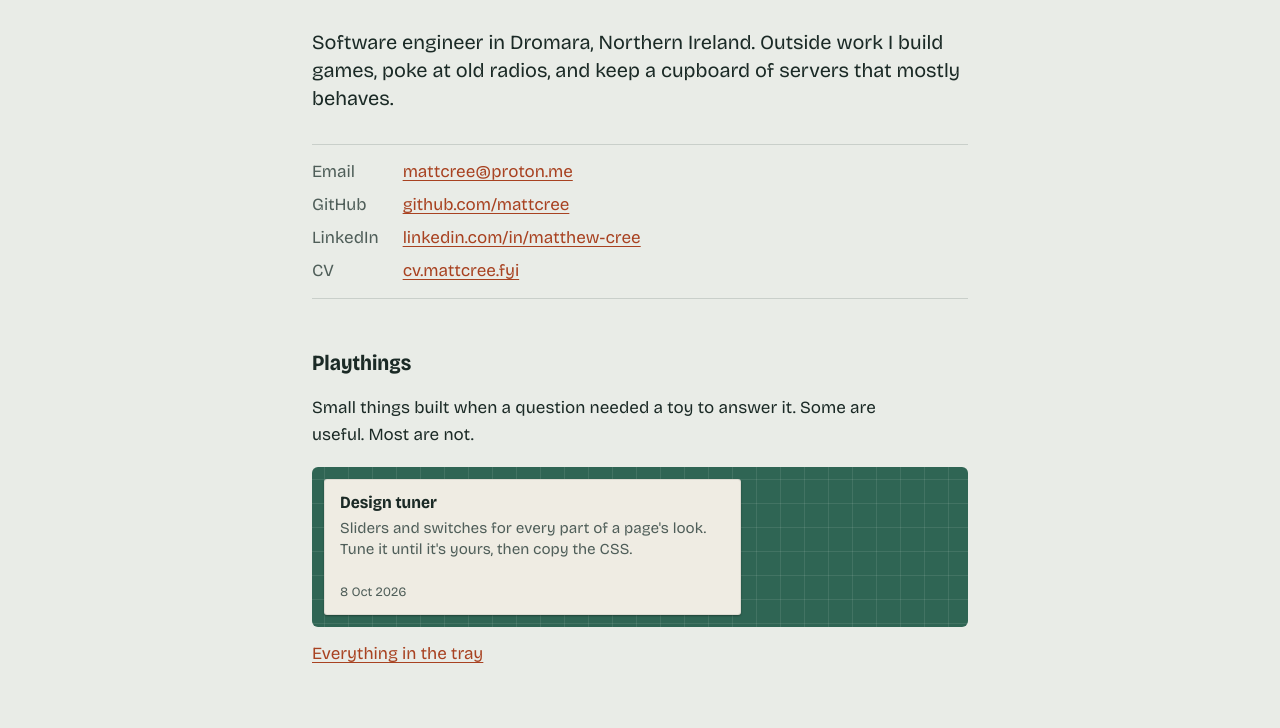
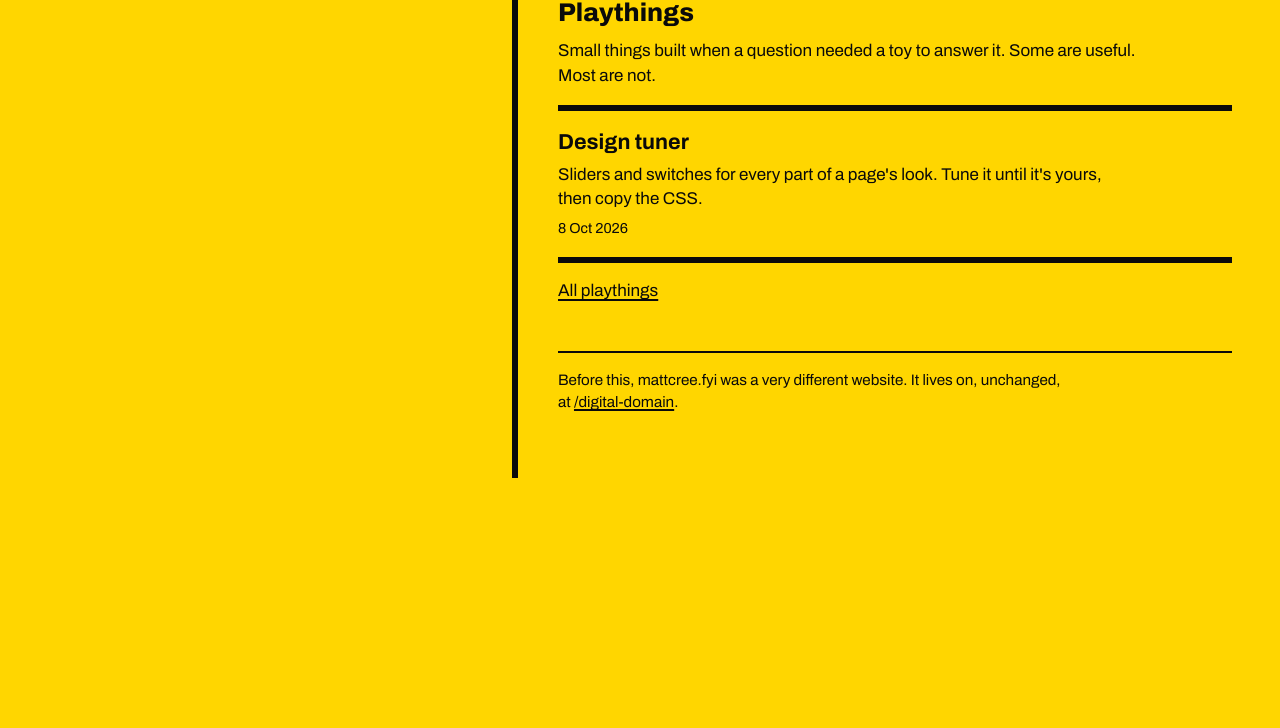
Before and after one commit to mattcree/mattcree.fyi, a website: page public/index.html in a window 1280 px wide. Shown: the part 332-1060 px from the top of the page. After the commit the page ends 810 px from the top, so only its background shows below. Drawn offline with nearby package versions, Linux system fonts and the light colour scheme.

Commit message:
Main site: De Stijl / TDR restyle
Yellow field, one pink plane for contacts, black type and rules,
Archivo throughout, off-centre vertical rule. Playthings become a
list. 404 and favicon follow.

Co-Authored-By: Claude Fable 5.1 <noreply@anthropic.com>

```diff
--- a/public/index.html
+++ b/public/index.html
@@ -4,42 +4,46 @@
   <meta charset="utf-8">
   <meta name="viewport" content="width=device-width, initial-scale=1">
   <title>Matthew Cree</title>
-  <meta name="description" content="Software engineer in Dromara, Northern Ireland. Contact details and a tray of playthings.">
+  <meta name="description" content="Software engineer in Dromara, Northern Ireland. Contact details and playthings.">
   <link rel="icon" href="/favicon.svg" type="image/svg+xml">
   <link rel="preconnect" href="https://fonts.googleapis.com">
   <link rel="preconnect" href="https://fonts.gstatic.com" crossorigin>
-  <link href="https://fonts.googleapis.com/css2?family=Bricolage+Grotesque:opsz,wdth,wght@12..96,75..100,300..800&display=swap" rel="stylesheet">
+  <link href="https://fonts.googleapis.com/css2?family=Archivo:wdth,wght@62..125,400..900&display=swap" rel="stylesheet">
   <link rel="stylesheet" href="/style.css">
 </head>
 <body>
-  <main>
-    <h1 class="name"><span class="tape">Matthew</span><span class="tape">Cree</span></h1>
-
+  <main class="sheet">
+    <div class="left">
+      <h1 class="name"><span>Matthew</span><span>Cree</span></h1>
       <p class="lede">Software engineer in Dromara, Northern Ireland. Outside work I build games, poke at old radios, and keep a cupboard of servers that mostly behaves.</p>
-
-    <dl class="contact">
+    </div>
+    <div class="right">
+      <div class="plane">
+        <dl>
           <dt>Email</dt><dd><a href="mailto:mattcree@proton.me">mattcree@proton.me</a></dd>
           <dt>GitHub</dt><dd><a href="https://github.com/mattcree">github.com/mattcree</a></dd>
           <dt>LinkedIn</dt><dd><a href="https://uk.linkedin.com/in/matthew-cree">linkedin.com/in/matthew-cree</a></dd>
           <dt>CV</dt><dd><a href="https://cv.mattcree.fyi">cv.mattcree.fyi</a></dd>
         </dl>
+      </div>
 
       <h2>Playthings</h2>
       <p>Small things built when a question needed a toy to answer it. Some are useful. Most are not.</p>
       <!-- playthings:start -->
-    <div class="tray">
-      <a class="cell wide" href="/playthings/tuner">
-        <strong>Design tuner</strong>
+    <ul class="things">
+      <li>
+        <a href="/playthings/tuner">Design tuner</a>
         <span>Sliders and switches for every part of a page's look. Tune it until it's yours, then copy the CSS.</span>
         <time datetime="2026-10-08">8 Oct 2026</time>
-      </a>
-    </div>
+      </li>
+    </ul>
       <!-- playthings:end -->
-    <p class="after-tray"><a href="/playthings">Everything in the tray</a></p>
+      <p style="margin-top:1rem"><a href="/playthings">All playthings</a></p>
 
       <footer>
-      <p>Before this, mattcree.fyi was a very different website. It lives on, unchanged, at <a href="/digital-domain">/digital-domain</a>. Best viewed in Netscape Navigator 4.0.</p>
+        <p>Before this, mattcree.fyi was a very different website. It lives on, unchanged, at <a href="/digital-domain">/digital-domain</a>.</p>
       </footer>
+    </div>
   </main>
 </body>
 </html>
--- a/public/style.css
+++ b/public/style.css
@@ -1,192 +1,118 @@
 /* mattcree.fyi
-   One sheet for the home page and the playthings index.
-   Individual playthings bring their own styles. */
+   Four colours, one typeface, two rule weights. Nothing that carries no information. */
 
 :root {
-  --paper: #e9ece7;
-  --ink: #1b2a26;
-  --ink-soft: #4f5e59;
-  --rule: #c9cfca;
-  --mat: #2f6554;
-  --mat-line: rgba(255, 255, 255, 0.09);
-  --card: #efece3;
-  --tape: #121212;
-  --tape-text: #ffffff;
-  --link: #a84221;
-  --focus: #f2c94c;
-}
-
-@media (prefers-color-scheme: dark) {
-  :root:not([data-theme="light"]) {
-    --paper: #1f2624;
-    --ink: #e6e9e4;
-    --ink-soft: #9fada7;
-    --rule: #3a4541;
-    --mat: #244d41;
-    --card: #2b3431;
-    --tape: #0a0a0a;
-    --link: #f0a27e;
-  }
+  --yellow: #ffd600;
+  --pink: #ff2d95;
+  --black: #0a0a0a;
+  --white: #ffffff;
+  --thick: 6px solid var(--black);
+  --thin: 2px solid var(--black);
+  color-scheme: light only;
 }
 
 * { box-sizing: border-box; }
 
-html { background: var(--paper); }
+html { background: var(--yellow); }
 
 body {
   margin: 0;
-  background: var(--paper);
-  color: var(--ink);
-  font-family: "Bricolage Grotesque", "Helvetica Neue", Arial, sans-serif;
-  font-variation-settings: "opsz" 14, "wdth" 100;
+  background: var(--yellow);
+  color: var(--black);
+  font-family: "Archivo", "Helvetica Neue", Arial, sans-serif;
+  font-variation-settings: "wdth" 100;
   font-size: 1.0625rem;
-  line-height: 1.55;
+  line-height: 1.45;
   -webkit-font-smoothing: antialiased;
 }
 
-main {
-  max-width: 44rem;
-  margin: 0 auto;
-  padding: 3rem 1rem 5rem;
+a { color: var(--black); text-decoration: underline; text-decoration-thickness: 2px; text-underline-offset: 0.15em; }
+a:hover { text-decoration-color: var(--pink); }
+a:focus-visible { outline: 3px solid var(--black); outline-offset: 3px; }
+
+p { margin: 0 0 1em; max-width: 34em; }
+
+/* The split. Left column narrow, right column wide, one vertical rule between. */
+.sheet {
+  display: grid;
+  grid-template-columns: minmax(0, 2fr) minmax(0, 3fr);
+  min-height: 100vh;
+}
+.left { padding: 2rem 1.5rem 3rem; container-type: inline-size; }
+.right { padding: 2rem 1.5rem 3rem; border-left: var(--thick); }
+
+.name {
+  margin: 0 0 1.5rem;
+  font-size: clamp(2.6rem, 15.5cqw, 8rem);
+  font-weight: 800;
+  font-variation-settings: "wdth" 112;
+  line-height: 0.86;
+  letter-spacing: -0.03em;
+  text-transform: uppercase;
+}
+.name span { display: block; }
+
+.lede { font-size: 1.25rem; line-height: 1.35; margin-bottom: 2rem; }
+
+/* The one pink plane. */
+.plane {
+  background: var(--pink);
+  color: var(--black);
+  padding: 1.25rem 1.5rem 1.35rem;
+  max-width: 26rem;
+  margin: 3.5rem 0 3rem 12%;
+}
+.plane dl { display: grid; grid-template-columns: max-content 1fr; column-gap: 1.25rem; row-gap: 0.35rem; margin: 0; }
+.plane dt { font-weight: 500; }
+.plane dd { margin: 0; overflow-wrap: anywhere; }
+.plane a { text-decoration-color: var(--black); }
+.plane a:hover { text-decoration-color: var(--white); }
+
+h2 {
+  font-size: 1.6rem;
+  font-weight: 800;
+  line-height: 1.1;
+  margin: 0 0 0.75rem;
+  padding-top: 1rem;
+  border-top: var(--thick);
 }
 
-@media (min-width: 40rem) {
-  main { padding: 4.5rem 1.5rem 6rem; }
+h1.page {
+  font-size: clamp(2.6rem, 7vw, 5.5rem);
+  font-weight: 800;
+  font-variation-settings: "wdth" 112;
+  line-height: 0.9;
+  letter-spacing: -0.03em;
+  text-transform: uppercase;
+  margin: 0 0 1.5rem;
 }
 
-a { color: var(--link); text-decoration-thickness: 1px; text-underline-offset: 0.15em; }
-a:focus-visible, .cell:focus-visible, .tape:focus-visible {
-  outline: 3px solid var(--focus);
-  outline-offset: 3px;
+/* Playthings: a list, not tiles. */
+.things { list-style: none; margin: 0; padding: 0; border-top: var(--thick); }
+.things li { padding: 1rem 0 1.1rem; border-bottom: var(--thin); }
+.things li:last-child { border-bottom: var(--thick); }
+.things a { font-size: 1.35rem; font-weight: 700; text-decoration: none; }
+.things a:hover { text-decoration: underline; text-decoration-color: var(--pink); }
+.things span { display: block; max-width: 34em; margin-top: 0.25rem; }
+.things time { display: block; margin-top: 0.4rem; font-size: 0.9rem; font-variant-numeric: tabular-nums; }
+.things.empty { border-bottom: var(--thick); padding: 1rem 0; }
+
+.site { display: inline-block; font-weight: 700; text-decoration: none; margin-bottom: 2.5rem; }
+.site:hover { text-decoration: underline; text-decoration-color: var(--pink); }
+
+footer { margin-top: 3rem; padding-top: 1rem; border-top: var(--thin); font-size: 0.95rem; }
+footer p { margin: 0; }
+
+@media (min-width: 52rem) {
+  .left { padding: 3rem 2.5rem 4rem 3rem; }
+  .right { padding: 3rem 3rem 4rem 2.5rem; }
 }
 
-p { max-width: 36em; margin: 0 0 1.1em; }
-
-/* Label tape. One big one for the name; a small one as the home link. */
-.tape {
-  display: inline-block;
-  background: var(--tape);
-  color: var(--tape-text);
-  text-decoration: none;
-  text-transform: uppercase;
-  font-weight: 800;
-  font-variation-settings: "opsz" 96, "wdth" 92;
-  letter-spacing: 0.05em;
-  line-height: 1;
-  padding: 0.22em 0.42em 0.16em;
-  box-shadow: 0 2px 0 rgba(0, 0, 0, 0.35);
-  text-shadow: 0 1px 0 rgba(255, 255, 255, 0.28), 0 -1px 0 rgba(0, 0, 0, 0.7);
-  white-space: nowrap;
+@media (max-width: 52rem) {
+  .sheet { grid-template-columns: 1fr; min-height: 0; }
+  .right { border-left: 0; border-top: var(--thick); }
+  .plane { margin: 1.5rem 0 2.5rem 0; }
 }
-
-.tape.small {
-  font-size: 0.8rem;
-  letter-spacing: 0.1em;
-  padding: 0.4em 0.7em 0.32em;
-}
-
-.name {
-  display: flex;
-  flex-wrap: wrap;
-  gap: 0.35rem 0.5rem;
-  margin: 0 0 2.2rem;
-  font-size: clamp(2.4rem, 11vw, 5.6rem);
-}
-
-.name .tape:first-child { transform: rotate(-1.4deg); }
-.name .tape:last-child  { transform: rotate(0.8deg); }
-
-nav { margin-bottom: 2.5rem; }
-
-h1 {
-  font-size: clamp(2rem, 7vw, 3.2rem);
-  font-weight: 700;
-  font-variation-settings: "opsz" 96, "wdth" 85;
-  line-height: 1;
-  margin: 0 0 1rem;
-}
-
-h2 {
-  font-size: 1.35rem;
-  font-weight: 700;
-  font-variation-settings: "opsz" 32, "wdth" 90;
-  margin: 3rem 0 0.9rem;
-}
-
-.lede {
-  font-size: 1.25rem;
-  line-height: 1.4;
-  font-variation-settings: "opsz" 24, "wdth" 100;
-  margin-bottom: 2rem;
-}
-
-/* Contact list */
-dl.contact {
-  display: grid;
-  grid-template-columns: max-content 1fr;
-  column-gap: 1.5rem;
-  row-gap: 0.4rem;
-  margin: 0 0 1rem;
-  border-top: 1px solid var(--rule);
-  border-bottom: 1px solid var(--rule);
-  padding: 0.9rem 0;
-}
-dl.contact dt { color: var(--ink-soft); margin: 0; }
-dl.contact dd { margin: 0; overflow-wrap: anywhere; }
-
-/* The tray: a cutting mat with things sitting on it. */
-.tray {
-  background-color: var(--mat);
-  background-image:
-    linear-gradient(var(--mat-line) 1px, transparent 1px),
-    linear-gradient(90deg, var(--mat-line) 1px, transparent 1px);
-  background-size: 1.5rem 1.5rem;
-  background-position: 0.75rem 0.75rem;
-  border-radius: 6px;
-  padding: 0.75rem;
-  display: grid;
-  grid-template-columns: repeat(auto-fill, minmax(12rem, 1fr));
-  gap: 0.75rem;
-}
-
-.tray.empty {
-  display: block;
-  color: #fff;
-  padding: 2.5rem 1.25rem;
-}
-.tray.empty p { margin: 0; opacity: 0.85; }
-
-.cell {
-  display: flex;
-  flex-direction: column;
-  gap: 0.3rem;
-  min-height: 8.5rem;
-  padding: 0.9rem 1rem 0.8rem;
-  background: var(--card);
-  color: var(--ink);
-  text-decoration: none;
-  border-radius: 3px;
-  box-shadow: inset 0 0 0 1px rgba(0, 0, 0, 0.08), 0 1px 2px rgba(0, 0, 0, 0.35);
-}
-.cell strong { font-weight: 700; font-variation-settings: "opsz" 24, "wdth" 92; line-height: 1.2; }
-.cell span { font-size: 0.95rem; color: var(--ink-soft); line-height: 1.4; }
-.cell time { margin-top: auto; padding-top: 0.6rem; font-size: 0.8rem; color: var(--ink-soft); }
-.cell:hover strong { text-decoration: underline; text-decoration-thickness: 2px; text-underline-offset: 0.12em; }
-
-@media (min-width: 30rem) {
-  .cell.wide { grid-column: span 2; }
-}
-
-.after-tray { margin-top: 0.9rem; }
-
-footer {
-  margin-top: 4rem;
-  padding-top: 1.2rem;
-  border-top: 1px solid var(--rule);
-  color: var(--ink-soft);
-  font-size: 0.95rem;
-}
-footer p { margin: 0; }
 
 @media (prefers-reduced-motion: reduce) {
   * { transition: none !important; animation: none !important; }
--- a/scripts/build.mjs
+++ b/scripts/build.mjs
@@ -41,15 +41,15 @@ const things = (await Promise.all(entries.map(readPlaything))).filter(Boolean).s
 
 const fmt = (iso) => new Date(iso + 'T00:00:00Z').toLocaleDateString('en-GB', { day: 'numeric', month: 'short', year: 'numeric', timeZone: 'UTC' });
 
-const tile = (t) => `      <a class="cell${t.wide ? ' wide' : ''}" href="/playthings/${esc(t.slug)}">
-        <strong>${esc(t.title)}</strong>
+const item = (t) => `      <li>
+        <a href="/playthings/${esc(t.slug)}">${esc(t.title)}</a>
         ${t.blurb ? `<span>${esc(t.blurb)}</span>` : ''}
         <time datetime="${esc(t.date)}">${fmt(t.date)}</time>
-      </a>`;
+      </li>`;
 
-const tray = (list) => list.length
-  ? `    <div class="tray">\n${list.map(tile).join('\n')}\n    </div>`
-  : `    <div class="tray empty"><p>Nothing in the tray yet.</p></div>`;
+const list = (l) => l.length
+  ? `    <ul class="things">\n${l.map(item).join('\n')}\n    </ul>`
+  : `    <p class="things empty">Nothing here yet.</p>`;
 
 const indexPage = `<!doctype html>
 <html lang="en">
@@ -61,15 +61,19 @@ const indexPage = `<!doctype html>
   <link rel="icon" href="/favicon.svg" type="image/svg+xml">
   <link rel="preconnect" href="https://fonts.googleapis.com">
   <link rel="preconnect" href="https://fonts.gstatic.com" crossorigin>
-  <link href="https://fonts.googleapis.com/css2?family=Bricolage+Grotesque:opsz,wdth,wght@12..96,75..100,300..800&display=swap" rel="stylesheet">
+  <link href="https://fonts.googleapis.com/css2?family=Archivo:wdth,wght@62..125,400..900&display=swap" rel="stylesheet">
   <link rel="stylesheet" href="/style.css">
 </head>
 <body>
-  <main>
-    <nav><a class="tape small" href="/">mattcree.fyi</a></nav>
-    <h1>Playthings</h1>
-    <p class="lede">Small things built when a question needed a toy to answer it. Some are useful. Most are not. Each one is a single page, so open it and poke.</p>
-${tray(things)}
+  <main class="sheet">
+    <div class="left">
+      <a class="site" href="/">mattcree.fyi</a>
+      <h1 class="page">Play&shy;things</h1>
+      <p class="lede">Small things built when a question needed a toy to answer it. Some are useful. Most are not. Each one is a single page, so open it and poke.</p>
+    </div>
+    <div class="right">
+${list(things)}
+    </div>
   </main>
 </body>
 </html>
@@ -81,7 +85,7 @@ await writeFile(path.join(dir, 'index.html'), indexPage);
 const homePath = path.join(pub, 'index.html');
 const home = await readFile(homePath, 'utf8');
 const latest = things.slice(0, 4);
-const block = `<!-- playthings:start -->\n${tray(latest)}\n    <!-- playthings:end -->`;
+const block = `<!-- playthings:start -->\n${list(latest)}\n      <!-- playthings:end -->`;
 const next = home.replace(/<!-- playthings:start -->[\s\S]*?<!-- playthings:end -->/, block);
 if (next === home && !home.includes('playthings:start')) throw new Error('home page is missing the playthings markers');
 await writeFile(homePath, next);
```
Also changed, not shown: public/404.html (+9 -5 lines), public/playthings/index.html (+13 -9 lines), README.md, public/favicon.svg. Lines whose indentation alone changed are shown as unchanged.
